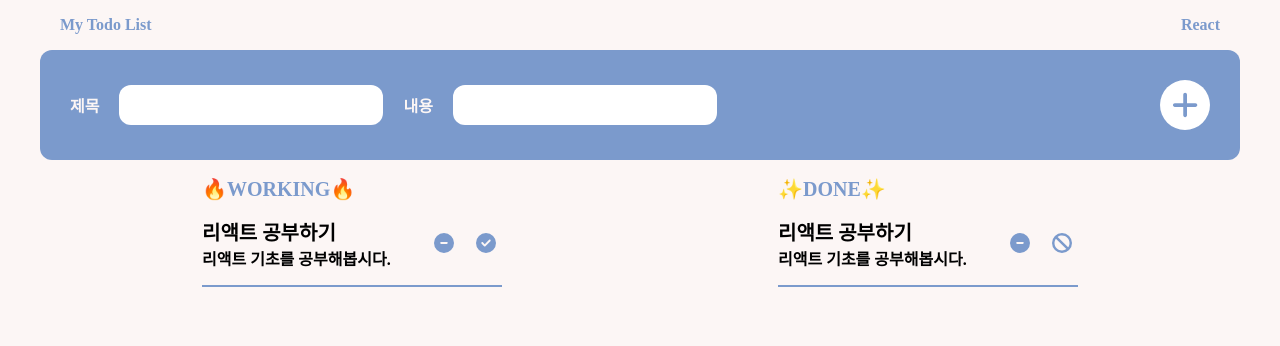
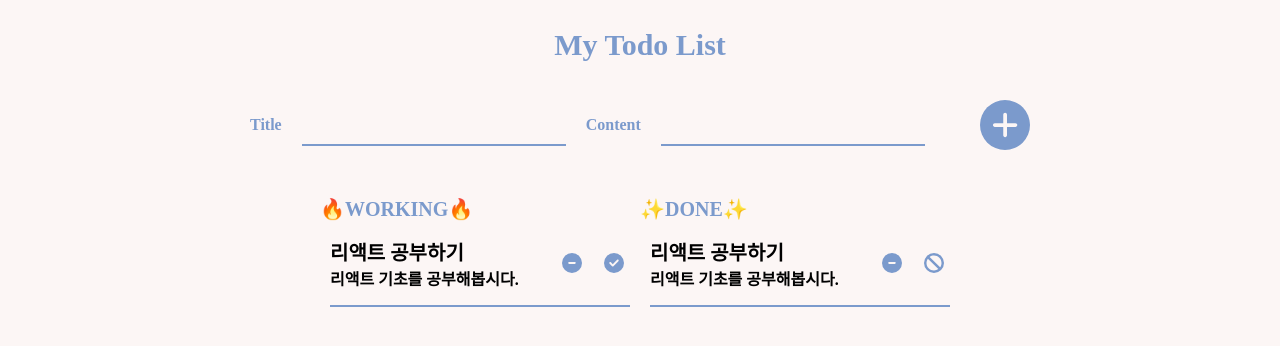
Before and after one commit to ose1012/week-1, a React (Create React App) app: page / in a window 1280 px wide. Shown: the top 346 px of the page. Built offline with nearby package versions, Linux system fonts and the light colour scheme; a web font is replaced by a local one.

Commit message:
css update2

```diff
--- a/src/components/form/Form.jsx
+++ b/src/components/form/Form.jsx
@@ -55,7 +55,9 @@ function Form({ toDos, setToDos }) {
     <>
       <form className="add-form" onSubmit={onSubmit}>
         <div className="input-group">
-          <label className="form-label">제목</label>
+          <label className="form-label" placeholder="Title">
+            Title
+          </label>
           <input
             ref={inputTitleRef}
             required
@@ -66,7 +68,9 @@ function Form({ toDos, setToDos }) {
               setTitle(e.target.value);
             }}
           />
-          <label className="form-label">내용</label>
+          <label className="form-label" placeholder="Content">
+            Content
+          </label>
           <input
             ref={inputBodyRef}
             required
--- a/src/components/form/style.css
+++ b/src/components/form/style.css
@@ -1,10 +1,8 @@
 .add-form {
-  background-color: #7b9acc;
-  border-radius: 12px;
   color: #fcf6f5;
   justify-content: space-between;
-  margin: 0 auto;
-  padding: 30px;
+  margin: 20px auto;
+  padding: 10px;
 }
 .add-form,
 .input-group {
@@ -18,18 +16,25 @@
 }
 .add-input {
   border: none;
-  border-radius: 12px;
   height: 40px;
+  background-color: #fcf6f5;
+  border-bottom: 2px solid #7b9acc;
+  color: #7b9acc;
   padding: 0 12px;
   width: 240px;
 }
+input:focus {
+  outline: none;
+}
+
 .form-label {
   font-size: 16px;
   font-weight: 700;
+  color: #7b9acc;
 }
 .add-button {
-  color: #7b9acc;
-  background-color: white;
+  color: #fcf6f5;
+  background-color: #7b9acc;
   border: none;
   border-radius: 50%;
   width: 50px;
--- a/src/components/header/Header.jsx
+++ b/src/components/header/Header.jsx
@@ -8,7 +8,6 @@ function Header() {
         <div>
           <a href="#">My Todo List</a>
         </div>
-        <div>React</div>
       </div>
     </>
   );
--- a/src/components/header/style.css
+++ b/src/components/header/style.css
@@ -3,6 +3,8 @@
   align-items: center;
   display: flex;
   height: 50px;
-  justify-content: space-between;
+  justify-content: center;
   padding: 0 20px;
+  font-size: 30px;
+  margin-top: 20px;
 }
--- a/src/components/layout/style.css
+++ b/src/components/layout/style.css
@@ -1,5 +1,5 @@
 .layout {
-    margin: 0 auto;
-    max-width: 1200px;
-    min-width: 800px;
-  }
+  margin: 0 auto;
+  max-width: 800px;
+  min-width: 800px;
+}
--- a/src/components/list/style.css
+++ b/src/components/list/style.css
@@ -1,10 +1,11 @@
 .list-container {
   padding: 0 24px;
   display: flex;
-  justify-content: space-around;
+  justify-content: center;
 }
 .list-wrapper {
   display: grid;
+  margin: 10px;
   flex-wrap: wrap;
   gap: 12px;
 }
```
